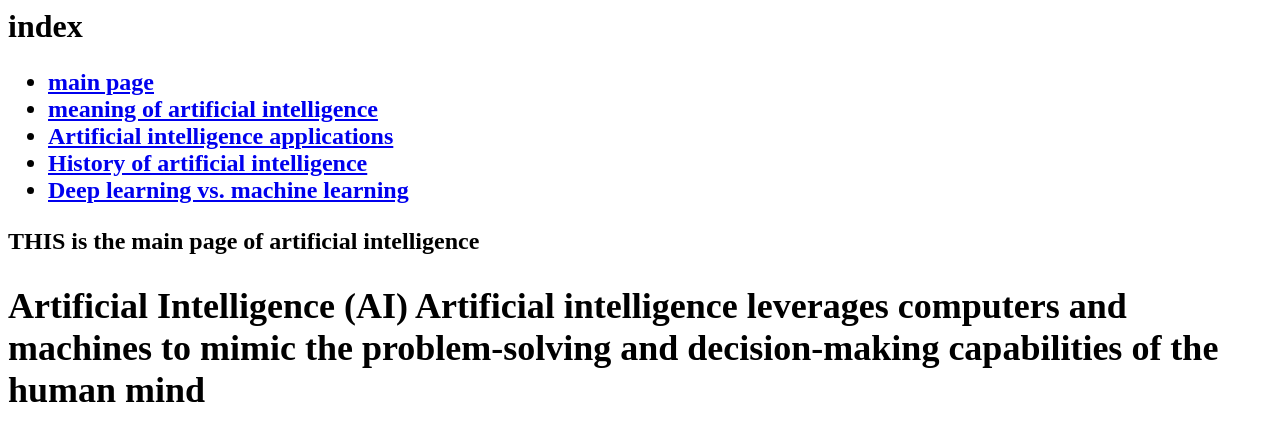
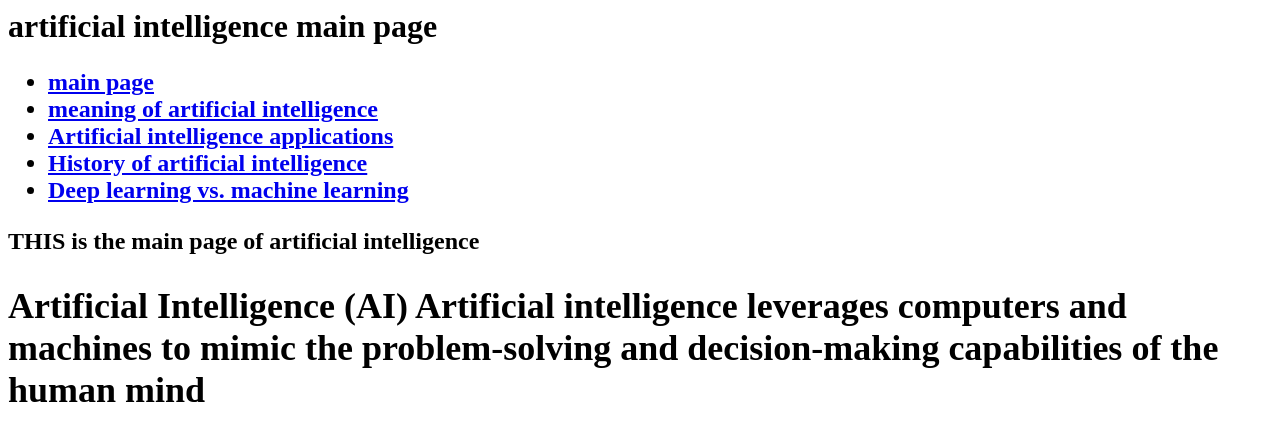
Before and after one commit to Omar-Mohamed2002/Html.elnaeb, a plain HTML site: page index.html in a window 1280 px wide. Drawn offline with Linux system fonts and the light colour scheme.

Commit message:
Update index.html

```diff
--- a/index.html
+++ b/index.html
@@ -1,6 +1,6 @@
 <html>
 <body>
-<h1>index</h1>
+<h1>artificial intelligence main page</h1>
 
 <h2><links:></h2.>
 <ul>
```
